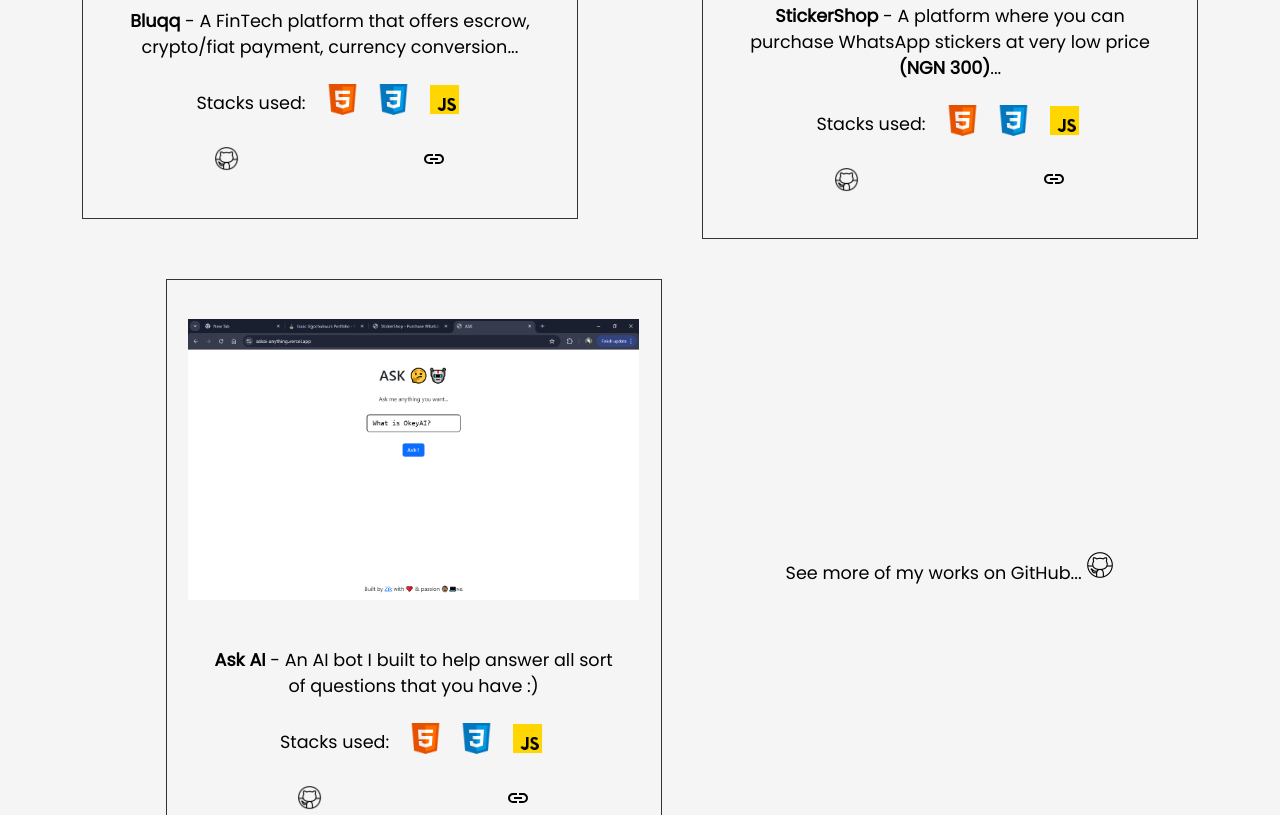
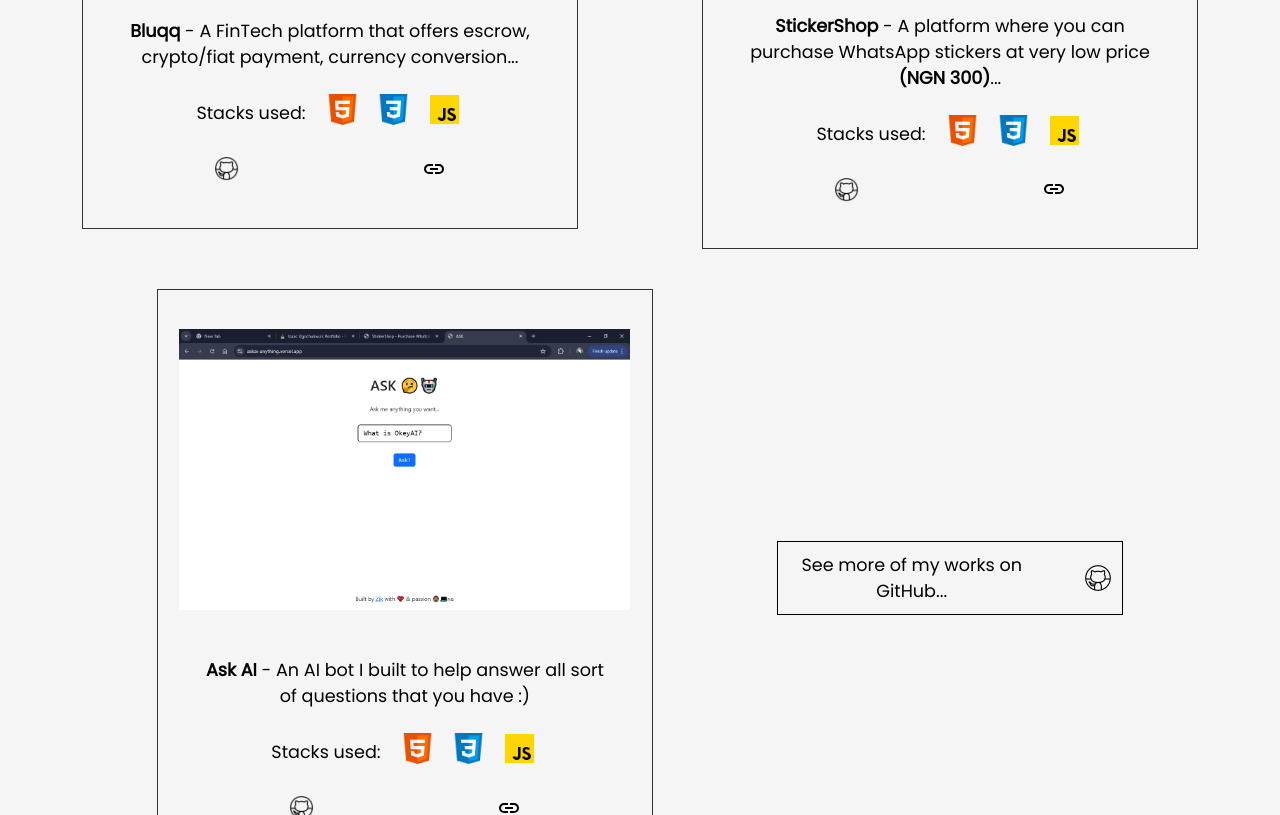
Before and after one commit to isaacszn/Portfolio, a plain HTML site: page index.html in a window 1280 px wide. Shown: the part 2402-3217 px from the top of the page. Drawn offline with Linux system fonts and the light colour scheme.

Commit message:
minor changes to the styles before posting live

```diff
--- a/assets/style/style.css
+++ b/assets/style/style.css
@@ -261,6 +261,8 @@ button:active {
 }
 
 .duty {
+  display: block;
+  margin: 10px 0 10px 0;
   text-align: left;
 }
 
@@ -330,7 +332,7 @@ button:active {
   margin: 10px;
   padding: 10px;
   font: inherit;
-  transition: all ease 1s;
+  transition: all ease 0.5s;
 }
 
 .contact form textarea {
@@ -340,7 +342,7 @@ button:active {
   padding: 10px;
   border-radius: 10px;
   font: inherit;
-  transition: all ease 1s;
+  transition: all ease 0.5s;
 }
 
 .contact form button {
@@ -399,6 +401,27 @@ button:active {
 
 input:focus, textarea:focus {
   outline: 3px solid blue;
+}
+
+.see-more {
+  display: flex;
+  justify-content: space-around;
+  align-items: center;
+  gap: 15%;
+  padding: 10px;
+  background: whitesmoke;
+  border: thin solid black;
+  cursor: pointer;
+}
+
+.see-more img {
+  background: whitesmoke;
+  border-radius: 50%;
+}
+
+.see-more:hover, .see-more:focus, .see-more:active {
+  background-color: black;
+  color: white;
 }
 
 /* Animations */
```
